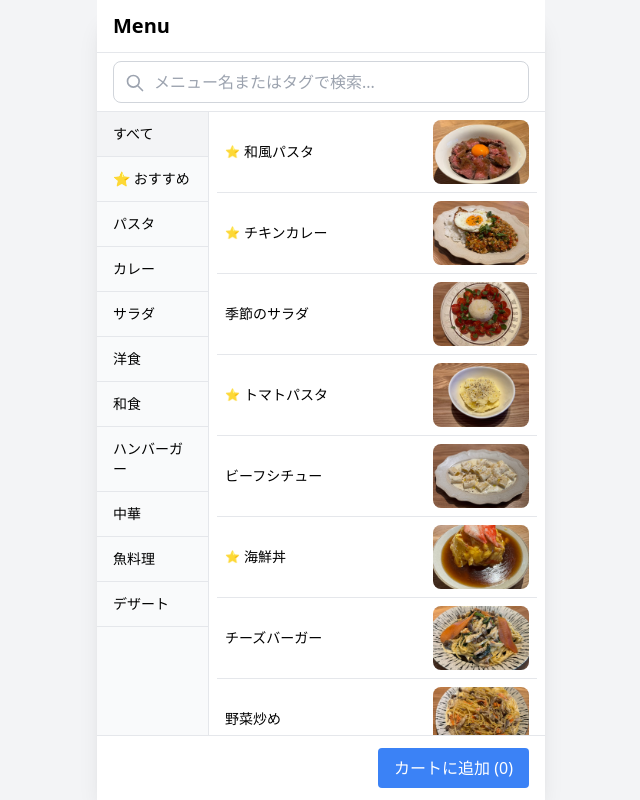
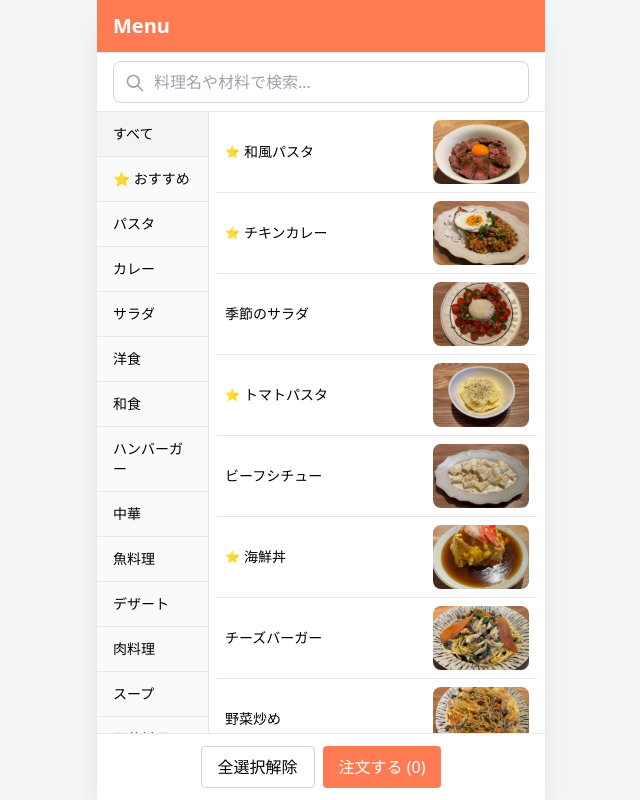
Before and after one commit to fukui-daichi/menu-app, a React (Vite) app: page / in a window 1280 px wide. Shown: the whole page, without its empty margins (319-959 px from the left). Built offline with nearby package versions, Linux system fonts and the light colour scheme.

Commit message:
UIの調整

```diff
--- a/src/App.tsx
+++ b/src/App.tsx
@@ -31,7 +31,13 @@ const App: React.FC = () => {
   }, [menuItems, currentCategory, searchResults]);
 
   const handleSelectItem = (item: MenuItem) => {
-    setSelectedItems([...selectedItems, item]);
+    setSelectedItems(prev => {
+      // 既に選択済みの場合は何もしない
+      if (prev.some(selected => selected.id === item.id)) {
+        return prev;
+      }
+      return [...prev, {...item, quantity: 1}];
+    });
   };
 
   return (
@@ -39,7 +45,7 @@ const App: React.FC = () => {
       {/* スマートフォンフレーム */}
       <div className="bg-white rounded-3xl shadow-xl w-full max-w-md h-full flex flex-col">
         {/* ヘッダー */}
-        <div className="px-4 py-3 border-b sticky top-0 bg-white z-10">
+        <div className="px-4 py-3 border-b sticky top-0 bg-primary text-white z-10">
           <div className="text-xl font-semibold">Menu</div>
         </div>
 
@@ -68,13 +74,33 @@ const App: React.FC = () => {
 
           {/* メニューリスト */}
           <div className="w-3/4 overflow-y-auto">
-            <MenuList items={filteredItems} onSelectItem={handleSelectItem} />
+            <MenuList
+              items={filteredItems}
+              selectedItems={selectedItems}
+              onSelectItem={handleSelectItem}
+              onQuantityChange={(id, quantity) => {
+                if (id === '') {
+                  setSelectedItems([]); // 全削除
+                } else {
+                  setSelectedItems(prev =>
+                    prev.filter(item => item.id !== id)
+                  );
+                }
+              }}
+            />
           </div>
         </div>
 
         {/* フッター/カート */}
         <div className="bg-white border-t px-4 py-3">
-          <OrderButton selectedItems={selectedItems} />
+          <OrderButton
+            selectedItems={selectedItems}
+            onQuantityChange={(id, quantity) => {
+              setSelectedItems(prev =>
+                prev.filter(item => item.id !== id)
+              );
+            }}
+          />
         </div>
       </div>
     </div>
--- a/src/components/OrderButton/OrderButton.tsx
+++ b/src/components/OrderButton/OrderButton.tsx
@@ -1,22 +1,35 @@
-import React from 'react';
+import React, { useState } from 'react';
 import { MenuItem } from '../../types/menu';
 import { sendLineNotification, formatOrderMessage } from '../../api/line-notify';
+import OrderConfirmationModal from '../OrderConfirmationModal';
 
 interface OrderButtonProps {
   selectedItems: MenuItem[];
+  onQuantityChange: (id: string, quantity: number) => void;
 }
 
-const OrderButton: React.FC<OrderButtonProps> = ({ selectedItems }) => {
+const OrderButton: React.FC<OrderButtonProps> = ({
+  selectedItems,
+  onQuantityChange
+}) => {
+  const [showModal, setShowModal] = useState(false);
+  const clearAllItems = () => {
+    selectedItems.forEach(item => {
+      onQuantityChange(item.id, -1); // 各アイテムを個別に削除
+    });
+  };
+
   const handleOrder = async () => {
     if (selectedItems.length === 0) {
       alert('注文するメニューを選択してください');
       return;
     }
+    setShowModal(true);
+  };
 
+  const confirmOrder = async () => {
     try {
-      // ユーザー自身のLINEユーザーIDを指定 (実際にはログイン機能などで取得)
       const userId = import.meta.env.VITE_LINE_USER_ID || '';
-
       if (!userId) {
         throw new Error('LINEユーザーIDが設定されていません');
       }
@@ -24,12 +37,14 @@ const OrderButton: React.FC<OrderButtonProps> = ({ selectedItems }) => {
       const message = formatOrderMessage(
         selectedItems.map(item => ({
           name: item.name,
-          category: item.category
+          category: item.category,
+          quantity: item.quantity || 1
         }))
       );
 
       await sendLineNotification(userId, message);
       alert('注文が送信されました！LINEで確認してください');
+      setShowModal(false);
     } catch (error: unknown) {
       console.error('Error:', error);
       const errorMessage = error instanceof Error ? error.message : '不明なエラー';
@@ -38,12 +53,31 @@ const OrderButton: React.FC<OrderButtonProps> = ({ selectedItems }) => {
   };
 
   return (
-    <button
-      onClick={handleOrder}
-      className="block ml-auto bg-blue-500 hover:bg-blue-600 text-white font-medium py-2 px-4 rounded transition-colors"
-    >
-      カートに追加 ({selectedItems.length})
-    </button>
+    <>
+      <div className="flex gap-2 justify-center">
+        <button
+          onClick={clearAllItems}
+          className="px-4 py-2 border border-gray-300 rounded hover:bg-gray-100"
+        >
+          全選択解除
+        </button>
+        <button
+          onClick={handleOrder}
+          className="bg-primary hover:bg-primary-dark text-white font-medium py-2 px-4 rounded transition-colors"
+        >
+          注文する ({selectedItems.length})
+        </button>
+      </div>
+
+      {showModal && (
+        <OrderConfirmationModal
+          selectedItems={selectedItems}
+          onConfirm={confirmOrder}
+          onCancel={() => setShowModal(false)}
+          onQuantityChange={onQuantityChange}
+        />
+      )}
+    </>
   );
 };
 
--- /dev/null
+++ b/src/components/OrderConfirmationModal.tsx
@@ -0,0 +1,83 @@
+import React from 'react';
+import { MenuItem } from '../types/menu';
+
+interface OrderConfirmationModalProps {
+  selectedItems: MenuItem[];
+  onConfirm: () => void;
+  onCancel: () => void;
+  onQuantityChange: (id: string, quantity: number) => void;
+}
+
+const OrderConfirmationModal: React.FC<OrderConfirmationModalProps> = ({
+  selectedItems,
+  onConfirm,
+  onCancel,
+  onQuantityChange
+}) => {
+  return (
+    <div
+      className="fixed inset-0 bg-black bg-opacity-50 flex items-center justify-center p-4 z-50"
+      onClick={(e) => {
+        if (e.target === e.currentTarget) {
+          onCancel();
+        }
+      }}
+    >
+      <div className="bg-white rounded-lg w-full max-w-md p-6" onClick={(e) => e.stopPropagation()}>
+        <h2 className="text-xl font-bold mb-4">注文内容の確認</h2>
+
+        <div className="space-y-4 max-h-96 overflow-y-auto">
+          {selectedItems.length === 0 ? (
+            <div className="text-center py-4 text-gray-500">
+              メニューが選択されていません
+            </div>
+          ) : (
+            selectedItems.map(item => (
+              <div key={item.id} className="flex items-center justify-between border-b pb-2">
+                <div className="flex-1">
+                  <h3 className="font-medium">{item.name}</h3>
+                </div>
+                <div className="flex items-center gap-2">
+                  <span className="w-8 text-center">
+                    {item.quantity || 1}
+                  </span>
+                  <button
+                    onClick={(e) => {
+                      e.stopPropagation();
+                      onQuantityChange(item.id, -1);
+                    }}
+                    className="px-2 py-1 bg-red-100 text-red-600 rounded hover:bg-red-200"
+                  >
+                    削除
+                  </button>
+                </div>
+              </div>
+            ))
+          )}
+        </div>
+
+        <div className="flex justify-end gap-2 mt-6">
+          <button
+            onClick={onCancel}
+            className="px-4 py-2 border rounded hover:bg-gray-100"
+          >
+            キャンセル
+          </button>
+          <button
+            onClick={selectedItems.length > 0 ? onConfirm : undefined}
+            disabled={selectedItems.length === 0}
+            className={`px-4 py-2 text-white rounded ${
+              selectedItems.length > 0
+                ? 'bg-primary hover:bg-primary-dark cursor-pointer'
+                : 'bg-gray-300 cursor-not-allowed'
+            }`}
+          >
+            注文を確定
+          </button>
+        </div>
+      </div>
+    </div>
+  );
+};
+
+export default OrderConfirmationModal;
--- a/src/components/SearchBar/SearchBar.tsx
+++ b/src/components/SearchBar/SearchBar.tsx
@@ -76,7 +76,7 @@ const SearchBar: React.FC<SearchBarProps> = ({ items, onSearch }) => {
       <div className="relative">
         <input
           type="text"
-          placeholder="メニュー名またはタグで検索..."
+          placeholder="料理名や材料で検索..."
           className="w-full p-2 pl-10 rounded-lg border border-gray-300 focus:outline-none focus:ring-2 focus:ring-blue-500"
           value={searchTerm}
           onChange={(e) => handleSearch(e.target.value)}
--- a/src/data/menu.json
+++ b/src/data/menu.json
@@ -105,5 +105,87 @@
     "imageUrl": "/images/menu/10.jpg",
     "description": "濃厚なチョコレートケーキ",
     "tags": ["甘い", "人気"]
+  },
+  {
+    "id": "menu11",
+    "name": "和風ハンバーグ",
+    "category": "肉料理",
+    "isRecommended": false,
+    "imageUrl": "/images/menu/no-image.jpg",
+    "description": "和風だしの効いたハンバーグ",
+    "recipe": {
+      "ingredients": [
+        {"name": "合挽き肉", "amount": "200g"},
+        {"name": "玉ねぎ", "amount": "1/2個"},
+        {"name": "パン粉", "amount": "1/2カップ"},
+        {"name": "和風だし", "amount": "小さじ1"}
+      ],
+      "steps": ["材料を混ぜ合わせる", "形を整えて焼く"]
+    },
+    "tags": ["和風", "肉"]
+  },
+  {
+    "id": "menu12",
+    "name": "トマトスープ",
+    "category": "スープ",
+    "isRecommended": true,
+    "imageUrl": "/images/menu/no-image.jpg",
+    "description": "新鮮なトマトを使ったスープ",
+    "recipe": {
+      "ingredients": [
+        {"name": "トマト", "amount": "3個"},
+        {"name": "玉ねぎ", "amount": "1/2個"},
+        {"name": "コンソメ", "amount": "1個"}
+      ]
+    },
+    "tags": ["野菜", "ヘルシー"]
+  },
+  {
+    "id": "menu13",
+    "name": "チキンカレー",
+    "category": "カレー",
+    "isRecommended": false,
+    "imageUrl": "/images/menu/no-image.jpg",
+    "description": "スパイシーなチキンカレー",
+    "recipe": {
+      "ingredients": [
+        {"name": "鶏肉", "amount": "300g"},
+        {"name": "カレールー", "amount": "1箱"},
+        {"name": "玉ねぎ", "amount": "1個"}
+      ]
+    },
+    "tags": ["スパイシー", "肉"]
+  },
+  {
+    "id": "menu14",
+    "name": "ほうれん草のソテー",
+    "category": "野菜料理",
+    "isRecommended": true,
+    "imageUrl": "/images/menu/no-image.jpg",
+    "description": "にんにく風味のほうれん草",
+    "recipe": {
+      "ingredients": [
+        {"name": "ほうれん草", "amount": "1束"},
+        {"name": "にんにく", "amount": "1片"},
+        {"name": "オリーブオイル", "amount": "大さじ1"}
+      ]
+    },
+    "tags": ["ヘルシー", "野菜"]
+  },
+  {
+    "id": "menu15",
+    "name": "鮭のムニエル",
+    "category": "魚料理",
+    "isRecommended": false,
+    "imageUrl": "/images/menu/no-image.jpg",
+    "description": "バター香る鮭料理",
+    "recipe": {
+      "ingredients": [
+        {"name": "鮭", "amount": "2切れ"},
+        {"name": "バター", "amount": "20g"},
+        {"name": "レモン", "amount": "1/4個"}
+      ]
+    },
+    "tags": ["魚", "シンプル"]
   }
 ]
--- a/src/types/menu.ts
+++ b/src/types/menu.ts
@@ -5,6 +5,7 @@ interface MenuItem {
   isRecommended: boolean; // おすすめフラグ
   imageUrl?: string;   // 画像URL（ない場合はオプショナル）
   description?: string; // 料理の説明（オプショナル）
+  quantity?: number;   // 注文数量（デフォルト1）
   recipe?: {           // レシピ情報
     ingredients: Array<{
       name: string;    // 素材名
--- a/tailwind.config.cjs
+++ b/tailwind.config.cjs
@@ -4,7 +4,14 @@ module.exports = {
     "./src/**/*.{js,ts,jsx,tsx}",
   ],
   theme: {
-    extend: {},
+    extend: {
+      colors: {
+        primary: '#FF7B54', // 濃いオレンジ
+        'primary-dark': '#E85C3C', // プライマリの濃いバージョン
+        secondary: '#FFB38A', // 中間のパステルオレンジ
+        accent: '#FFD1B6', // 明るいパステルオレンジ
+      },
+    },
   },
   plugins: [],
 }
```
Also changed, not shown: src/components/MenuList/MenuList.tsx (+20 -3 lines), public/images/menu/no-image.jpg (added).
